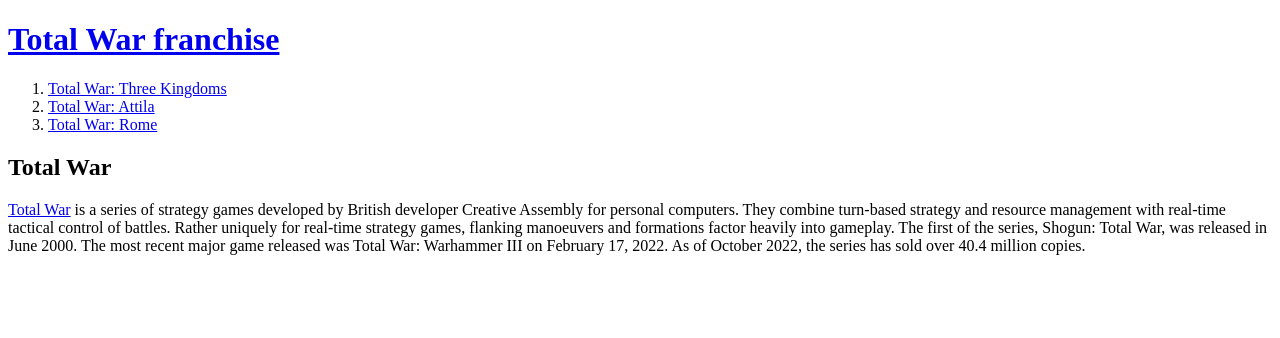
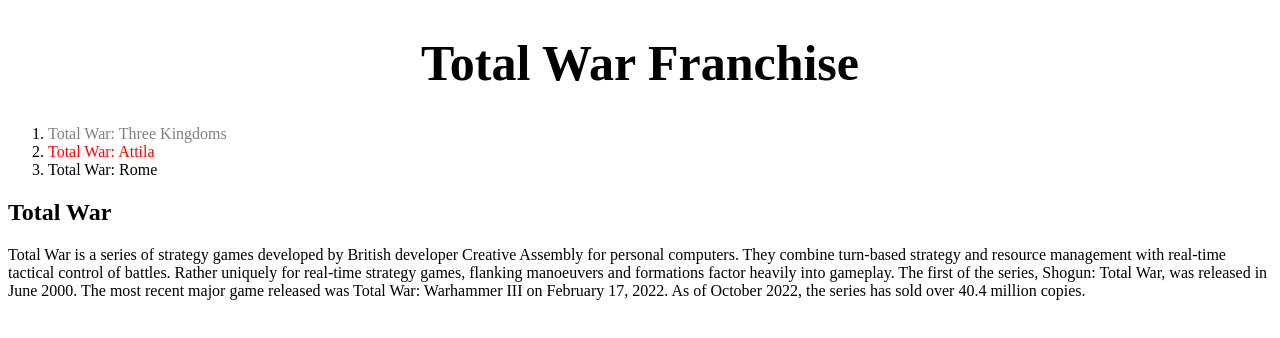
Before and after one commit to daejlee/my-fisrt-web-site, a plain HTML site: page index.html in a window 1280 px wide. Drawn offline with Linux system fonts and the light colour scheme.

Commit message:
learn : CSS selectors applied.

```diff
--- a/index.html
+++ b/index.html
@@ -3,12 +3,28 @@
 <head>
 	<title>Total War</title>
 	<meta charset="utf-8">
+	<style>
+		#current{
+			color:red;
+		}
+		.saw{
+			color:gray;
+		}
+		a {
+			color:black;
+			text-decoration: none;
+		}
+		h1 {
+			font-size: 50px;
+			text-align: center;
+		}
+	</style>
 </head>
 <body>
-	<h1><a href="index.html">Total War franchise</a></h1>
+	<h1><a href="index.html">Total War Franchise</a></h1>
 	<ol>
-		<li><a href="1.html">Total War: Three Kingdoms</a></li>
-		<li><a href="2.html">Total War: Attila</a></li>
+		<li><a href="1.html" class="saw">Total War: Three Kingdoms</a></li>
+		<li><a href="2.html" class="saw" id="current">Total War: Attila</a></li>
 		<li><a href="3.html">Total War: Rome</a></li>
 	</ol>
 	<h2>Total War</h2>
```
